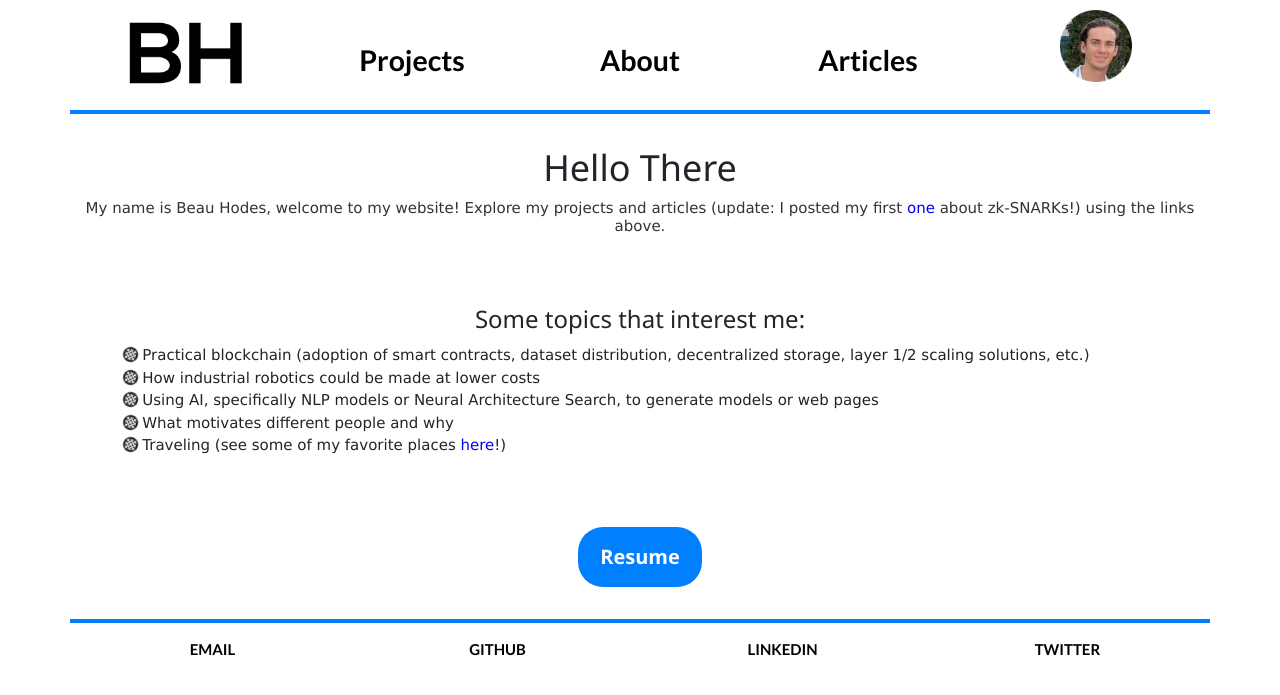
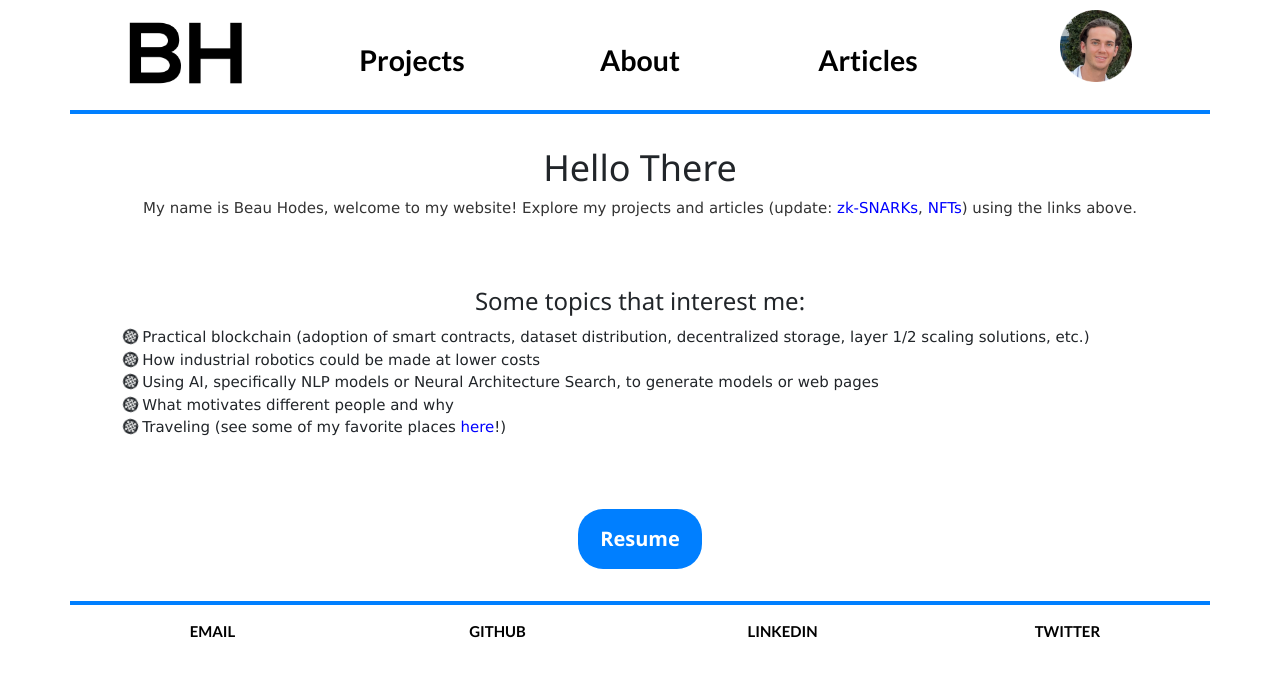
Before and after one commit to beauhodes/beauhodes.github.io, a Jekyll site: the page built from index.html, in a window 1280 px wide. Shown: the top 695 px of the page. Built offline with Jekyll 4.4.1, drawn with Linux system fonts in a browser that asks for light colours; nearby versions of some CDN libraries.

Commit message:
Update index.html

```diff
--- a/index.html
+++ b/index.html
@@ -4,7 +4,7 @@ title: Beau Hodes
 ---
 <br>
 <h1 style="text-align:center;">Hello There</h1>
-<p style="text-align:center;">My name is Beau Hodes, welcome to my website! Explore my projects and articles (update: I posted my first <a href="articles/2021/03/31/zksnarks" style="color: blue;">one</a> about zk-SNARKs!) using the links above.</p>
+<p style="text-align:center;">My name is Beau Hodes, welcome to my website! Explore my projects and articles (update: <a href="articles/2021/03/31/zksnarks" style="color: blue;">zk-SNARKs</a>, <a href="articles/2021/04/14/nfts" style="color: blue;">NFTs</a>) using the links above.</p>
 <br>
 <br>
 <h3 style="text-align:center;">Some topics that interest me:</h3>
```
